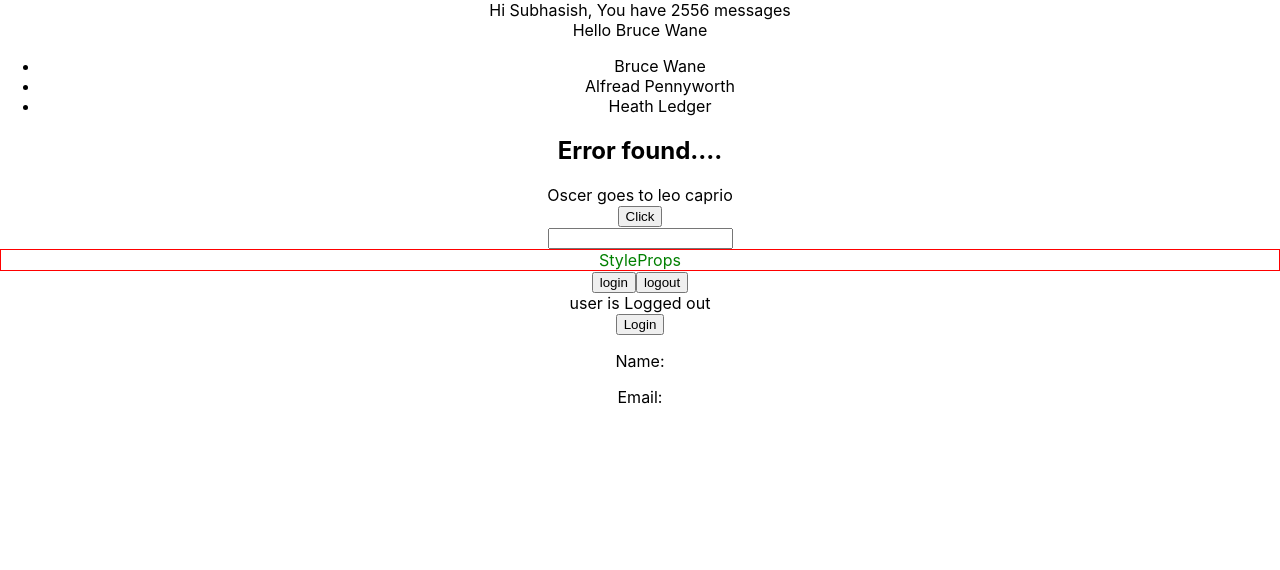
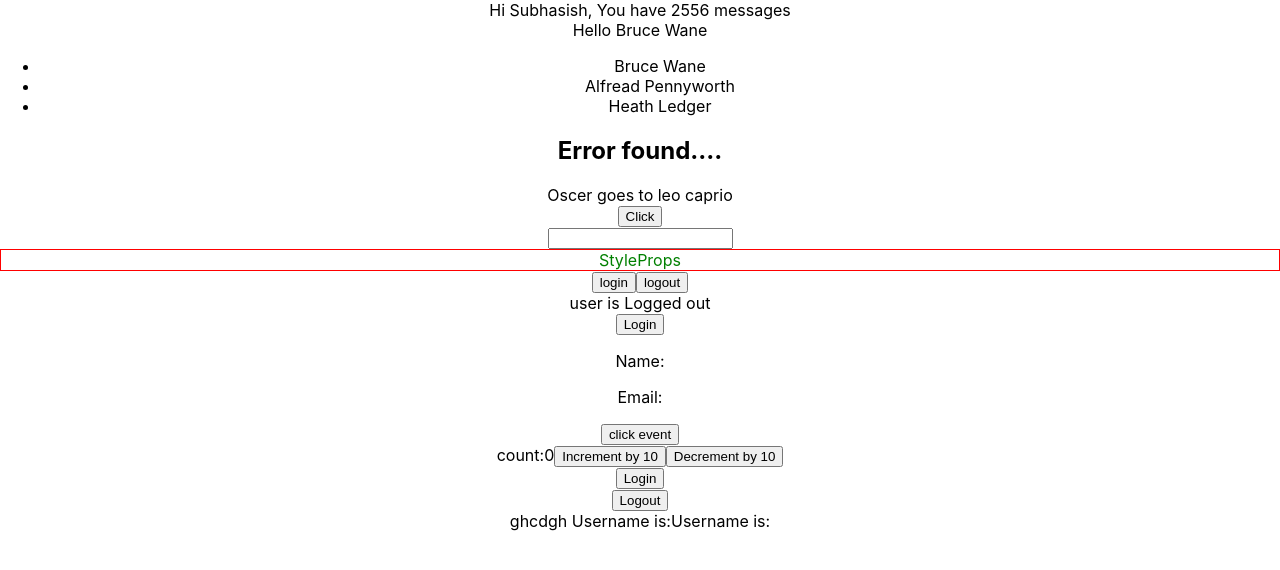
Before and after one commit to deepintowp/react_typescript, a React (Create React App) app: page / in a window 1280 px wide. Shown: the top 570 px of the page. Built offline with nearby package versions, Linux system fonts and the light colour scheme.

Commit message:
useContecxt done

```diff
--- a/src/App.tsx
+++ b/src/App.tsx
@@ -10,7 +10,10 @@ import Input from './components/Input';
 import StyleProps from './components/StyleProps';
 import Loggedin from './state/Loggedin';
 import User from './state/User';
-
+import { ButtonOne } from './components/ButtonOne';
+import UseReducerHook from './components/state/UseReducerHook';
+import { UserContextProvider } from './components/state/UseContext';
+import User2 from './components/state/User';
 function App() {
   const personName = {
     firstName:"Bruce",
@@ -52,6 +55,14 @@ function App() {
         <StyleProps style={{color:"green", border:"1px solid red"}} />
         <Loggedin/>
         <User/>
+        <ButtonOne handleClick={(event, id)=>{
+        console.log("object", event, id);
+      }} />
+      <UseReducerHook/>
+
+      <UserContextProvider>
+        <User2 />
+      </UserContextProvider>
     </div>
   );
 }
--- /dev/null
+++ b/src/components/ButtonOne.tsx
@@ -0,0 +1,9 @@
+import React from 'react'
+type ButtonOneProps = {
+    handleClick:(event:React.MouseEvent<HTMLButtonElement>, id:number) =>void
+}
+export const ButtonOne = (props:ButtonOneProps) => {
+  return (
+    <button onClick={event=>props.handleClick(event, 2)} >click event</button>
+  )
+}
--- a/src/components/Input.tsx
+++ b/src/components/Input.tsx
@@ -3,10 +3,10 @@ type inputProps = {
   handleChange: (event: React.ChangeEvent<HTMLInputElement>) => void;
   value: string;
 };
-const Input = (props: inputProps) => {
+const Input = ({handleChange, value}: inputProps) => {
   return (
     <div>
-      <input type="text" onChange={props.handleChange} />
+      <input type="text" onChange={handleChange} />
     </div>
   );
 };
--- /dev/null
+++ b/src/components/state/UseContext.tsx
@@ -0,0 +1,18 @@
+import React, { createContext, useState } from "react"
+
+export type AuthUser = {
+    name:string,
+    email:string
+}
+type userContextType = {
+    user:AuthUser | null
+    setUser:React.Dispatch<React.SetStateAction<AuthUser | null>>
+}
+type UserContextProviderProps = {
+    children:React.ReactNode
+}
+export const userContext = createContext<userContextType |null >(null)
+export const UserContextProvider = ({children}:UserContextProviderProps)=>{
+   const [user, setUser] = useState<AuthUser | null>(null)
+   return <userContext.Provider value={{user, setUser}} >{children}</userContext.Provider>
+}
--- /dev/null
+++ b/src/components/state/UseReducerHook.tsx
@@ -0,0 +1,39 @@
+import React, { useReducer } from 'react'
+const iniState = {counter:0}
+type stateType = {
+    counter:number
+}
+type actionType = {
+    type: "INCREMENT" | "DECREMENT",
+    payload: number
+}
+function reducer(state:stateType, action:actionType){
+    switch (action.type) {
+        case "INCREMENT":
+            return {...state, counter:state.counter + action.payload}
+            break;
+        case "DECREMENT":
+            return {...state, counter:state.counter - action.payload}
+            break;
+
+        default:
+            return state
+            break;
+    }
+}
+const UseReducerHook = () => {
+    const [state, dispatch] = useReducer(reducer, iniState)
+  return (
+    <div>
+        count:{state.counter}
+        <button onClick={()=>dispatch({type:"INCREMENT", payload:10})} >
+            Increment by 10
+        </button>
+        <button onClick={()=>dispatch({type:"INCREMENT", payload:10})} >
+            Decrement by 10
+        </button>
+    </div>
+  )
+}
+
+export default UseReducerHook
--- /dev/null
+++ b/src/components/state/User.tsx
@@ -0,0 +1,33 @@
+import React, {useContext} from 'react'
+import { userContext } from './UseContext'
+
+const User2 = () => {
+  const UserContext = useContext(userContext)
+  const handleLogout = ()=>{
+    if(UserContext){
+      UserContext.setUser(null)
+    }
+  }
+const handleLogin = ()=>{
+  if(UserContext){
+    UserContext.setUser({
+      name:"Subho",
+      email:"deepintowp@gmail.com"
+    })
+  }
+}
+  return (
+    <div className='fhjfj' >
+        <button onClick={handleLogin} >Login</button>
+        <br />
+        <button onClick={handleLogout}>Logout</button>
+        <div>
+          ghcdgh
+            Username is:{UserContext?.user?.name}
+            Username is:{UserContext?.user?.email}
+        </div>
+    </div>
+  )
+}
+
+export default User2
--- a/src/state/User.tsx
+++ b/src/state/User.tsx
@@ -4,7 +4,7 @@ type authUser = {
     email:string
 }
 const User = () => {
-    const [user, setUser] =  useState<authUser >({} as authUser) //Type assertion
+    const [user, setUser] =  useState<authUser | null >({} as authUser) //Type assertion
     const handleLogin = () =>{
         setUser({
             name:"Subhasish Manna",
@@ -17,8 +17,8 @@ const User = () => {
         <button onClick={handleLogin} >Login</button>
 
         <div>
-            <p>Name:{user.name}</p>
-            <p>Email:{user.email}</p>
+            <p>Name:{user?.name}</p>
+            <p>Email:{user?.email}</p>
         </div>
 
     </div>
```
